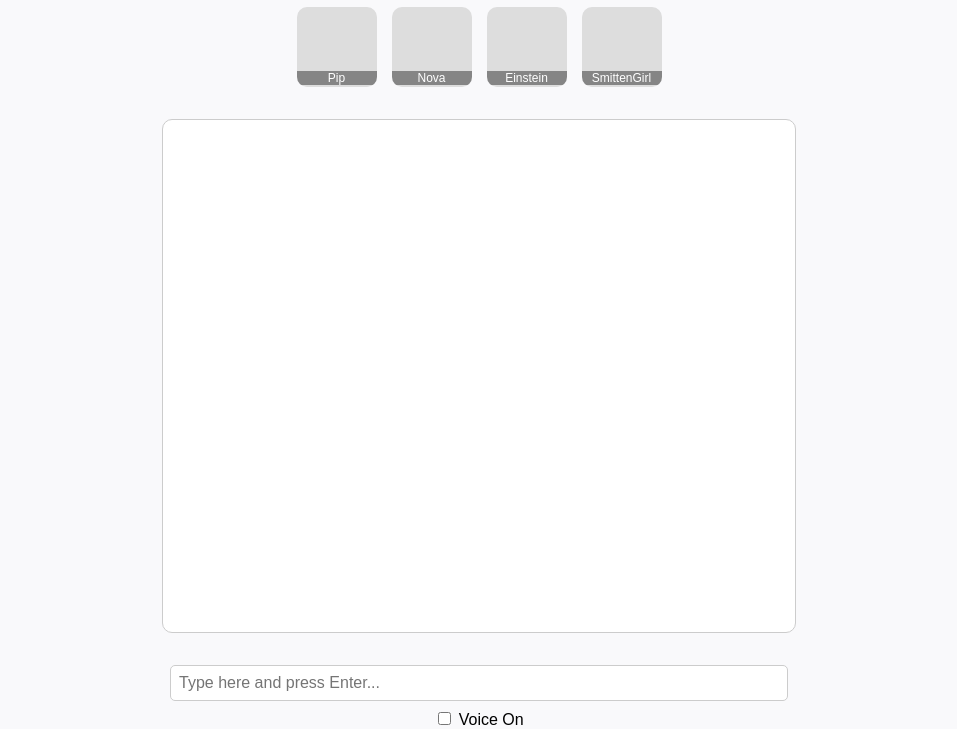
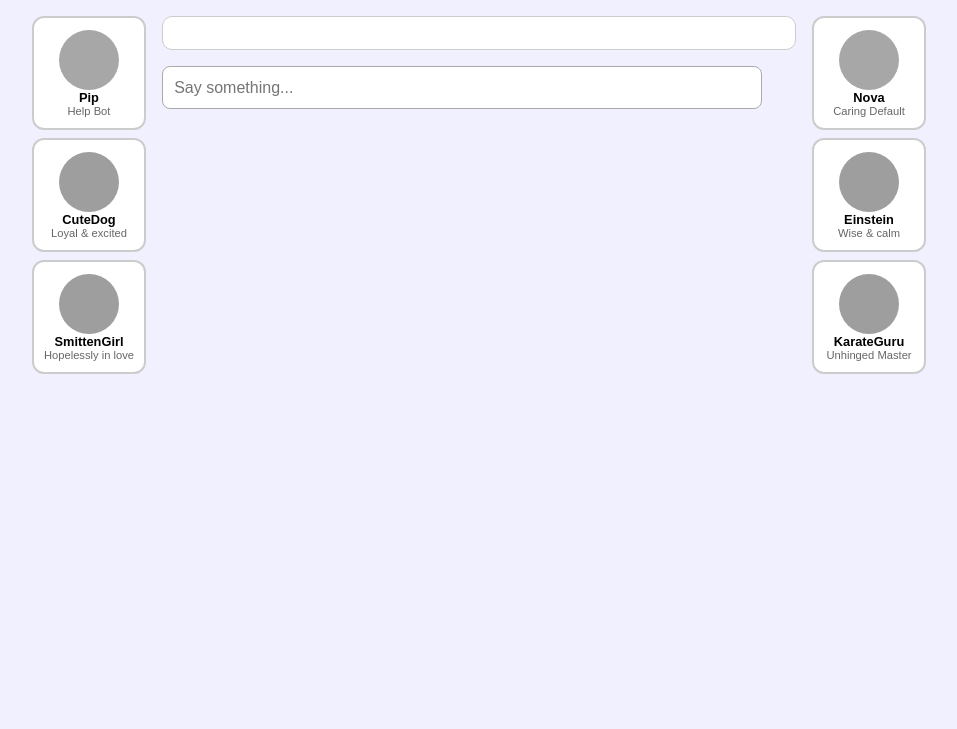
Before and after one commit to z8gb193/letsbeeoneai, a website: page public/index.html in a window 1280 px wide. Shown: the part 74-803 px from the top of the page, without its empty margins (161-1118 px from the left). Drawn offline with Linux system fonts and the light colour scheme; grey boxes are pictures that could not be loaded.

Commit message:
Update index.html
Full system

```diff
--- a/public/index.html
+++ b/public/index.html
@@ -2,114 +2,156 @@
 <html lang="en">
 <head>
   <meta charset="UTF-8" />
-  <title>BeeOneAI</title>
-  <meta name="viewport" content="width=device-width, initial-scale=1.0"/>
+  <title>BeeOneAI Preview</title>
+  <meta name="viewport" content="width=device-width, initial-scale=1.0" />
   <style>
-    body { margin: 0; font-family: Arial, sans-serif; background: #f9f9fb; }
-    h1 { text-align: center; color: #555; }
-    #chat-box {
-      max-width: 600px;
-      margin: 2rem auto;
+    body {
+      font-family: Arial, sans-serif;
+      background: #f0f0ff;
+      margin: 0;
+      display: flex;
+      flex-direction: column;
+      align-items: center;
+    }
+    h1 { margin-top: 1rem; }
+
+    #wrapper {
+      display: flex;
+      flex-direction: row;
+      justify-content: center;
+      align-items: flex-start;
+      margin-top: 1rem;
+    }
+
+    .side-panel {
+      display: flex;
+      flex-direction: column;
+      gap: 0.5rem;
+      margin: 0 1rem;
+    }
+
+    .character {
+      width: 110px;
+      height: 110px;
+      border-radius: 12px;
+      background-color: #fff;
+      border: 2px solid #ccc;
+      display: flex;
+      align-items: center;
+      justify-content: center;
+      text-align: center;
+      position: relative;
+      flex-direction: column;
+    }
+
+    .character img {
+      width: 60px;
+      height: 60px;
+      border-radius: 50%;
+      animation: none;
+    }
+
+    .character.active img {
+      animation: pulse 1s infinite;
+    }
+
+    .character .label {
+      font-size: 0.8rem;
+      font-weight: bold;
+    }
+
+    .character .desc {
+      font-size: 0.7rem;
+      color: #666;
+    }
+
+    @keyframes pulse {
+      0% { transform: scale(1); opacity: 0.9; }
+      50% { transform: scale(1.1); opacity: 1; }
+      100% { transform: scale(1); opacity: 0.9; }
+    }
+
+    #chat {
+      width: 600px;
+      max-height: 400px;
+      overflow-y: auto;
+      background: #fff;
+      padding: 1rem;
       border: 1px solid #ccc;
       border-radius: 10px;
-      background: #fff;
-      padding: 1rem;
-      height: 60vh;
-      overflow-y: auto;
     }
+
+    #input {
+      width: 600px;
+      display: flex;
+      margin-top: 1rem;
+    }
+
     #chat-input {
-      display: block;
-      margin: 0 auto;
-      width: 600px;
-      padding: 0.5rem;
+      flex: 1;
+      padding: 0.7rem;
+      border-radius: 8px;
+      border: 1px solid #aaa;
       font-size: 1rem;
-      border-radius: 5px;
-      border: 1px solid #ccc;
     }
-    #controls {
-      text-align: center;
-      margin-top: 0.5rem;
-    }
-    .avatar-bar {
-      display: flex;
-      justify-content: center;
-      gap: 15px;
-      margin-bottom: 10px;
-    }
-    .avatar {
-      width: 80px;
-      height: 80px;
-      background: #ddd;
-      border-radius: 10px;
-      position: relative;
-      overflow: hidden;
-    }
-    .avatar-name {
-      position: absolute;
-      bottom: 2px;
-      left: 0;
-      width: 100%;
-      text-align: center;
-      font-size: 0.75rem;
-      background: rgba(0, 0, 0, 0.4);
-      color: white;
-    }
+
   </style>
 </head>
 <body>
-  <h1>🐝 BeeOneAI Smart Preview</h1>
+  <h1>BeeOneAI Preview</h1>
+  <div id="wrapper">
+    <div class="side-panel" id="left-panel">
+      <div class="character active"><img src="https://i.imgur.com/tXLwJTx.png" /><div class="label">Pip</div><div class="desc">Help Bot</div></div>
+      <div class="character"><img src="https://i.imgur.com/EYWk0cd.png" /><div class="label">CuteDog</div><div class="desc">Loyal & excited</div></div>
+      <div class="character"><img src="https://i.imgur.com/EYWk0cd.png" /><div class="label">SmittenGirl</div><div class="desc">Hopelessly in love</div></div>
+    </div>
 
-  <div class="avatar-bar">
-    <div class="avatar" id="pip"><div class="avatar-name">Pip</div></div>
-    <div class="avatar" id="ai1"><div class="avatar-name">Nova</div></div>
-    <div class="avatar" id="ai2"><div class="avatar-name">Einstein</div></div>
-    <div class="avatar" id="ai3"><div class="avatar-name">SmittenGirl</div></div>
+    <div>
+      <div id="chat"></div>
+      <div id="input">
+        <input type="text" id="chat-input" placeholder="Say something..." />
+      </div>
+    </div>
+
+    <div class="side-panel" id="right-panel">
+      <div class="character active"><img src="https://i.imgur.com/YT7LXOs.png" /><div class="label">Nova</div><div class="desc">Caring Default</div></div>
+      <div class="character"><img src="https://i.imgur.com/OCG2N3W.png" /><div class="label">Einstein</div><div class="desc">Wise & calm</div></div>
+      <div class="character"><img src="https://i.imgur.com/OCG2N3W.png" /><div class="label">KarateGuru</div><div class="desc">Unhinged Master</div></div>
+    </div>
   </div>
 
-  <div id="chat-box"></div>
-  <input type="text" id="chat-input" placeholder="Type here and press Enter..."/>
+  <script>
+    const chatBox = document.getElementById('chat');
+    const chatInput = document.getElementById('chat-input');
 
-  <div id="controls">
-    <label><input type="checkbox" id="voice-toggle"/> Voice On</label>
-  </div>
-
-  <audio id="keyboard-sound" src="https://assets.mixkit.co/active_storage/sfx/2583/2583-preview.mp3" preload="auto"></audio>
-  <audio id="enter-sound" src="https://assets.mixkit.co/active_storage/sfx/2585/2585-preview.mp3" preload="auto"></audio>
-
-  <script>
-    const chatBox = document.getElementById('chat-box');
-    const chatInput = document.getElementById('chat-input');
-    const voiceToggle = document.getElementById('voice-toggle');
-    const typeSound = document.getElementById('keyboard-sound');
-    const enterSound = document.getElementById('enter-sound');
-
-    function speak(text) {
-      if (!voiceToggle.checked) return;
-      const utterance = new SpeechSynthesisUtterance(text);
-      speechSynthesis.speak(utterance);
+    function playTypingSound() {
+      const type = new Audio("https://www.myinstants.com/media/sounds/keyboard-2.mp3");
+      type.volume = 0.2;
+      type.play();
     }
 
-    chatInput.addEventListener('input', () => {
-      if (!typeSound.paused) return;
-      typeSound.currentTime = 0;
-      typeSound.play();
-    });
+    function playSendSound() {
+      const enter = new Audio("https://www.myinstants.com/media/sounds/windows_xp_ding.mp3");
+      enter.volume = 0.3;
+      enter.play();
+    }
 
-    chatInput.addEventListener("keypress", function (e) {
+    chatInput.addEventListener("keypress", function(e) {
       if (e.key === "Enter") {
-        e.preventDefault();
-        const message = chatInput.value.trim();
-        if (!message) return;
-        chatBox.innerHTML += `<div><strong>You:</strong> ${message}</div>`;
-        chatInput.value = '';
-        enterSound.currentTime = 0;
-        enterSound.play();
+        const msg = chatInput.value.trim();
+        if (!msg) return;
+        chatBox.innerHTML += `<div><strong>You:</strong> ${msg}</div>`;
+        chatInput.value = "";
+        playSendSound();
+
         setTimeout(() => {
-          const response = "Nova: That was interesting. Tell me more!";
-          chatBox.innerHTML += `<div><strong>Nova:</strong> ${response}</div>`;
-          chatBox.scrollTop = chatBox.scrollHeight;
-          speak(response);
-        }, 800);
+          playTypingSound();
+          setTimeout(() => {
+            const reply = "Nova: That’s really interesting! Let me think about it 💭";
+            chatBox.innerHTML += `<div><strong>Nova:</strong> ${reply}</div>`;
+            chatBox.scrollTop = chatBox.scrollHeight;
+          }, 1500);
+        }, 300);
       }
     });
   </script>
```
